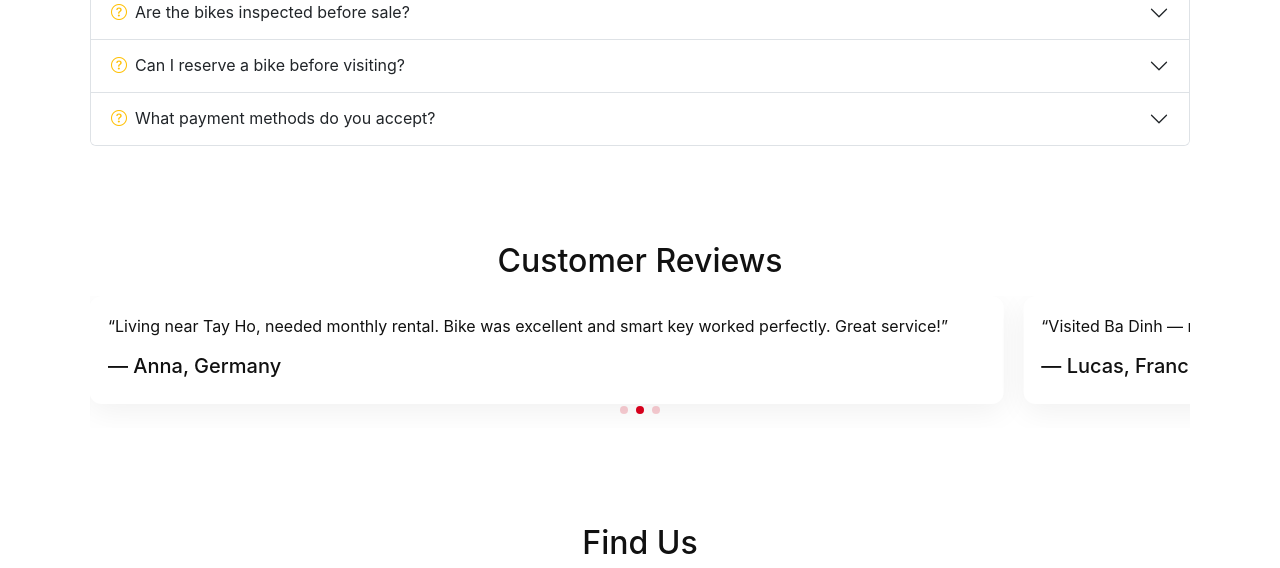
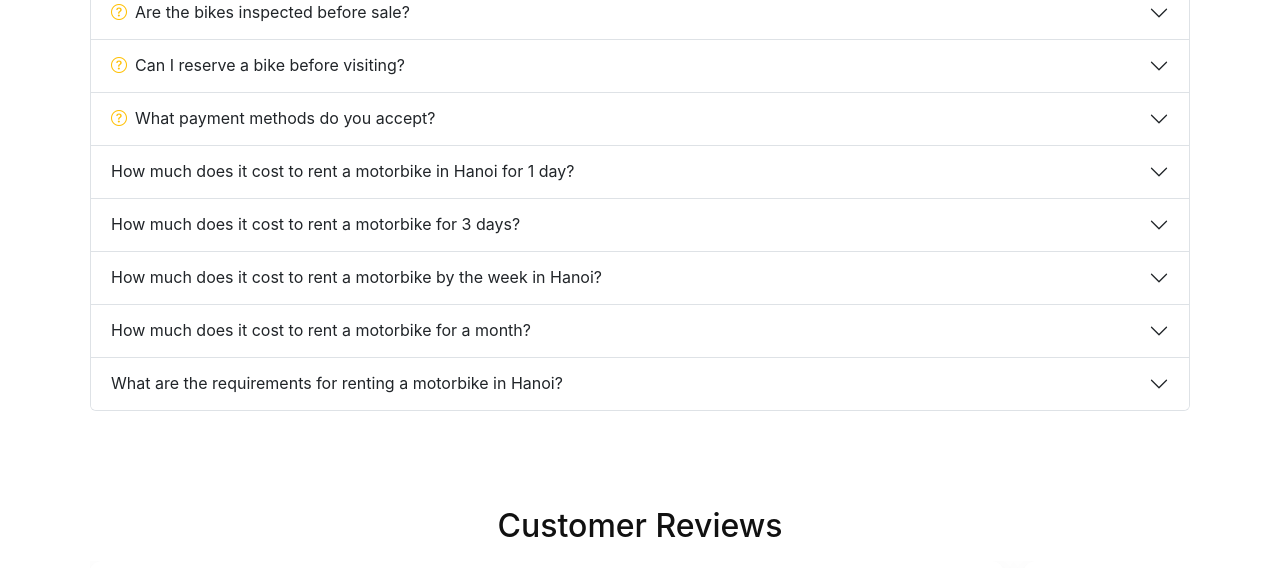
Before and after one commit to athanoi/motorbikeforsale, a plain HTML site: page index.html in a window 1280 px wide. Shown: the part 2452-3020 px from the top of the page. Drawn offline with nearby package versions, Linux system fonts and the light colour scheme.

Commit message:
Update index.html

```diff
--- a/index.html
+++ b/index.html
@@ -504,6 +504,61 @@
           <div class="accordion-body">We accept cash (VND) and bank transfer. For foreign buyers, international transfer can be arranged if needed.</div>
         </div>
       </div>
+        <!-- NEW FAQs 9-13 (English) -->
+      <div class="accordion-item">
+        <h3 class="accordion-header" id="faq9">
+          <button class="accordion-button collapsed" type="button" data-bs-toggle="collapse" data-bs-target="#collapse9">
+            How much does it cost to rent a motorbike in Hanoi for 1 day?
+          </button>
+        </h3>
+        <div id="collapse9" class="accordion-collapse collapse" data-bs-parent="#faqAccordion">
+          <div class="accordion-body">Daily rental rates range from 150,000 VND to 200,000 VND per day.</div>
+        </div>
+      </div>
+
+      <div class="accordion-item">
+        <h3 class="accordion-header" id="faq10">
+          <button class="accordion-button collapsed" type="button" data-bs-toggle="collapse" data-bs-target="#collapse10">
+            How much does it cost to rent a motorbike for 3 days?
+          </button>
+        </h3>
+        <div id="collapse10" class="accordion-collapse collapse" data-bs-parent="#faqAccordion">
+          <div class="accordion-body">A 3-day rental typically costs between 400,000 VND and 500,000 VND.</div>
+        </div>
+      </div>
+
+      <div class="accordion-item">
+        <h3 class="accordion-header" id="faq11">
+          <button class="accordion-button collapsed" type="button" data-bs-toggle="collapse" data-bs-target="#collapse11">
+            How much does it cost to rent a motorbike by the week in Hanoi?
+          </button>
+        </h3>
+        <div id="collapse11" class="accordion-collapse collapse" data-bs-parent="#faqAccordion">
+          <div class="accordion-body">Weekly rental rates range from 600,000 VND to 1,000,000 VND per week.</div>
+        </div>
+      </div>
+
+      <div class="accordion-item">
+        <h3 class="accordion-header" id="faq12">
+          <button class="accordion-button collapsed" type="button" data-bs-toggle="collapse" data-bs-target="#collapse12">
+            How much does it cost to rent a motorbike for a month?
+          </button>
+        </h3>
+        <div id="collapse12" class="accordion-collapse collapse" data-bs-parent="#faqAccordion">
+          <div class="accordion-body">Monthly rental rates range from 900,000 VND to 2,000,000 VND per month.</div>
+        </div>
+      </div>
+
+      <div class="accordion-item">
+        <h3 class="accordion-header" id="faq13">
+          <button class="accordion-button collapsed" type="button" data-bs-toggle="collapse" data-bs-target="#collapse13">
+            What are the requirements for renting a motorbike in Hanoi?
+          </button>
+        </h3>
+        <div id="collapse13" class="accordion-collapse collapse" data-bs-parent="#faqAccordion">
+          <div class="accordion-body">A deposit of 2,000,000 VND to 5,000,000 VND is typically required, depending on the type of bike. You will also need to provide a valid ID or passport.</div>
+        </div>
+      </div>
 
     </div>
   </div>
```
